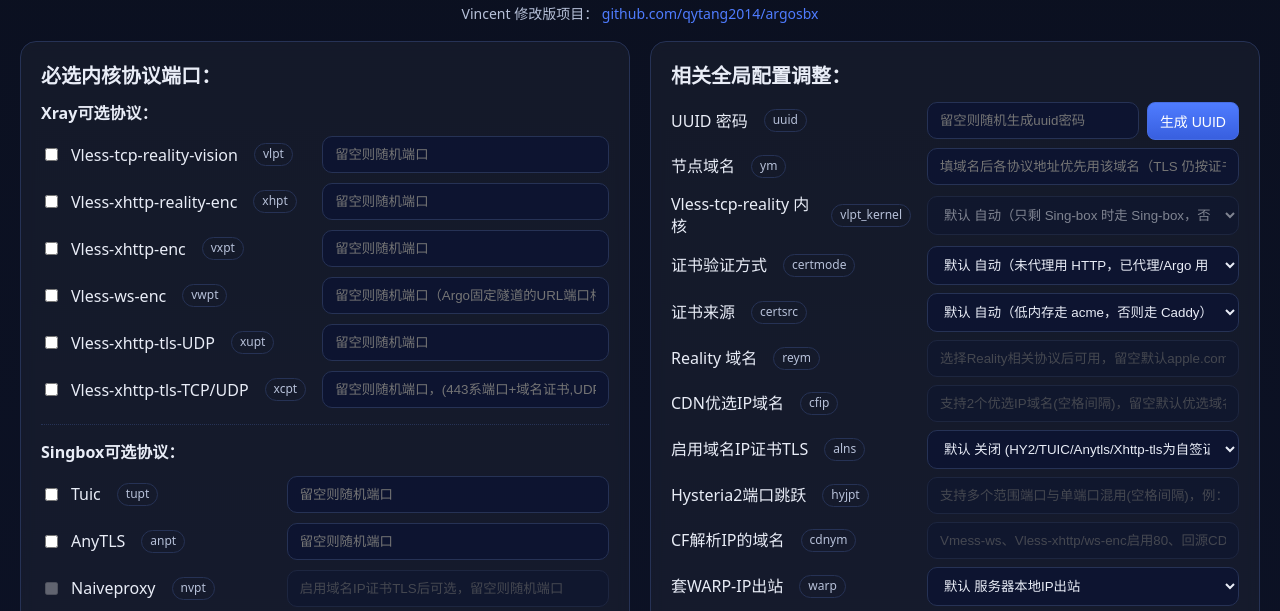
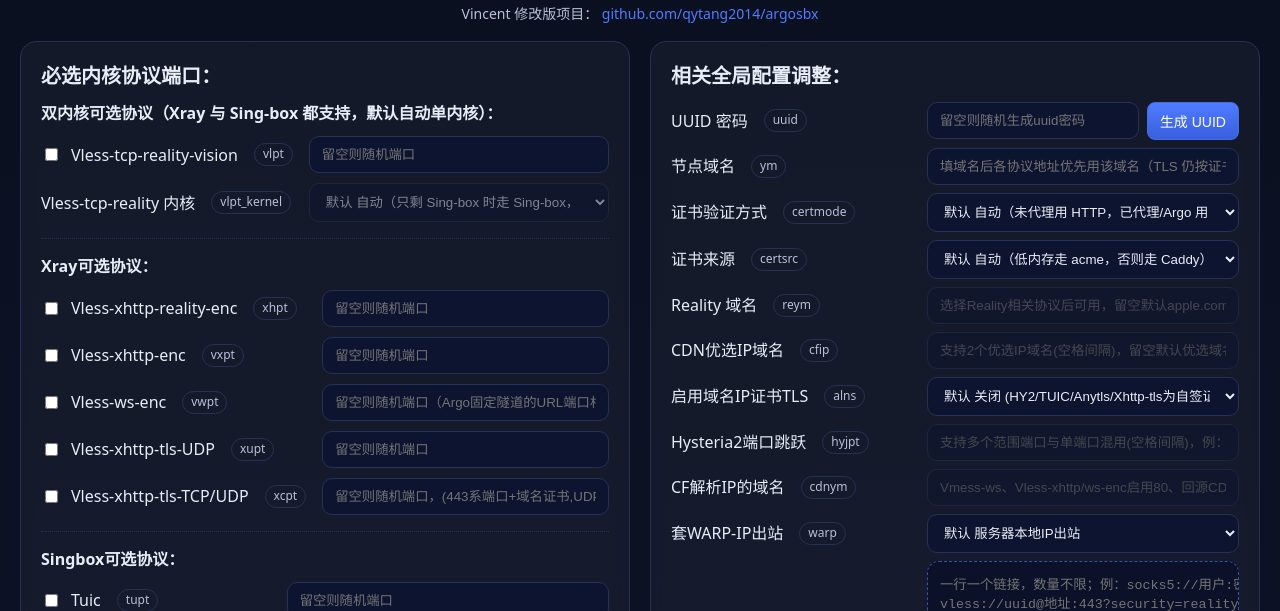
Before and after one commit to qytang2014/argosbx, a plain HTML site: page index.html in a window 1280 px wide. Shown: the part 110-721 px from the top of the page. Drawn offline with Linux system fonts and the light colour scheme.

Commit message:
生成器：vlpt 移出 Xray 组，独立双内核组 + 内核下拉放旁边

```diff
--- a/index.html
+++ b/index.html
@@ -399,9 +399,20 @@
       <section class="card protocol-port">
         <h2>必选内核协议端口：</h2>
         <div class="protocol-group separator">
+          <h3>双内核可选协议（Xray 与 Sing-box 都支持，默认自动单内核）：</h3>
+          <div class="protocol-grid">
+            <label><input type="checkbox" data-proto="vlpt"> Vless-tcp-reality-vision <span class="pill">vlpt</span></label><input type="text" placeholder="留空则随机端口" data-port="vlpt">
+            <label for="vlpt_kernel">Vless-tcp-reality 内核 <span class="pill">vlpt_kernel</span></label>
+            <select id="vlpt_kernel">
+              <option value="">默认 自动（只剩 Sing-box 时走 Sing-box，否则 Xray；旧安装下次更新即迁移，链接会变）</option>
+              <option value="xray">强制 Xray（明确选 Xray 时不迁移，旧链接保留）</option>
+              <option value="sb">强制 Sing-box</option>
+            </select>
+          </div>
+        </div>
+        <div class="protocol-group separator">
           <h3>Xray可选协议：</h3>
           <div class="protocol-grid">
-            <label><input type="checkbox" data-proto="vlpt"> Vless-tcp-reality-vision <span class="pill">vlpt</span></label><input type="text" placeholder="留空则随机端口" data-port="vlpt">
             <label><input type="checkbox" data-proto="xhpt"> Vless-xhttp-reality-enc <span class="pill">xhpt</span></label><input type="text" placeholder="留空则随机端口" data-port="xhpt">
             <label><input type="checkbox" data-proto="vxpt"> Vless-xhttp-enc <span class="pill">vxpt</span></label><input type="text" placeholder="留空则随机端口" data-port="vxpt">
             <label><input type="checkbox" data-proto="vwpt"> Vless-ws-enc <span class="pill">vwpt</span></label><input type="text" placeholder="留空则随机端口（Argo固定隧道的URL端口相同）" data-port="vwpt">
@@ -439,13 +450,6 @@
           </div>
         </div>
         <div class="row"><label>节点域名 <span class="pill">ym</span></label><input id="ym" type="text" placeholder="填域名后各协议地址优先用该域名（TLS 仍按证书就绪切换，Reality SNI 仍用 reym），留空则用 IP"/></div>
-        <div class="row"><label>Vless-tcp-reality 内核 <span class="pill">vlpt_kernel</span></label>
-          <select id="vlpt_kernel">
-            <option value="">默认 自动（只剩 Sing-box 时走 Sing-box，否则 Xray；旧安装下次更新即迁移，链接会变）</option>
-            <option value="xray">强制 Xray（明确选 Xray 时不迁移，旧链接保留）</option>
-            <option value="sb">强制 Sing-box</option>
-          </select>
-        </div>
         <div class="row"><label>证书验证方式 <span class="pill">certmode</span></label>
           <select id="certmode">
             <option value="">默认 自动（未代理用 HTTP，已代理/Argo 用 DNS）</option>
```
Also changed, not shown: modules/index-cert.html (+0 -7 lines), 2 other files.
